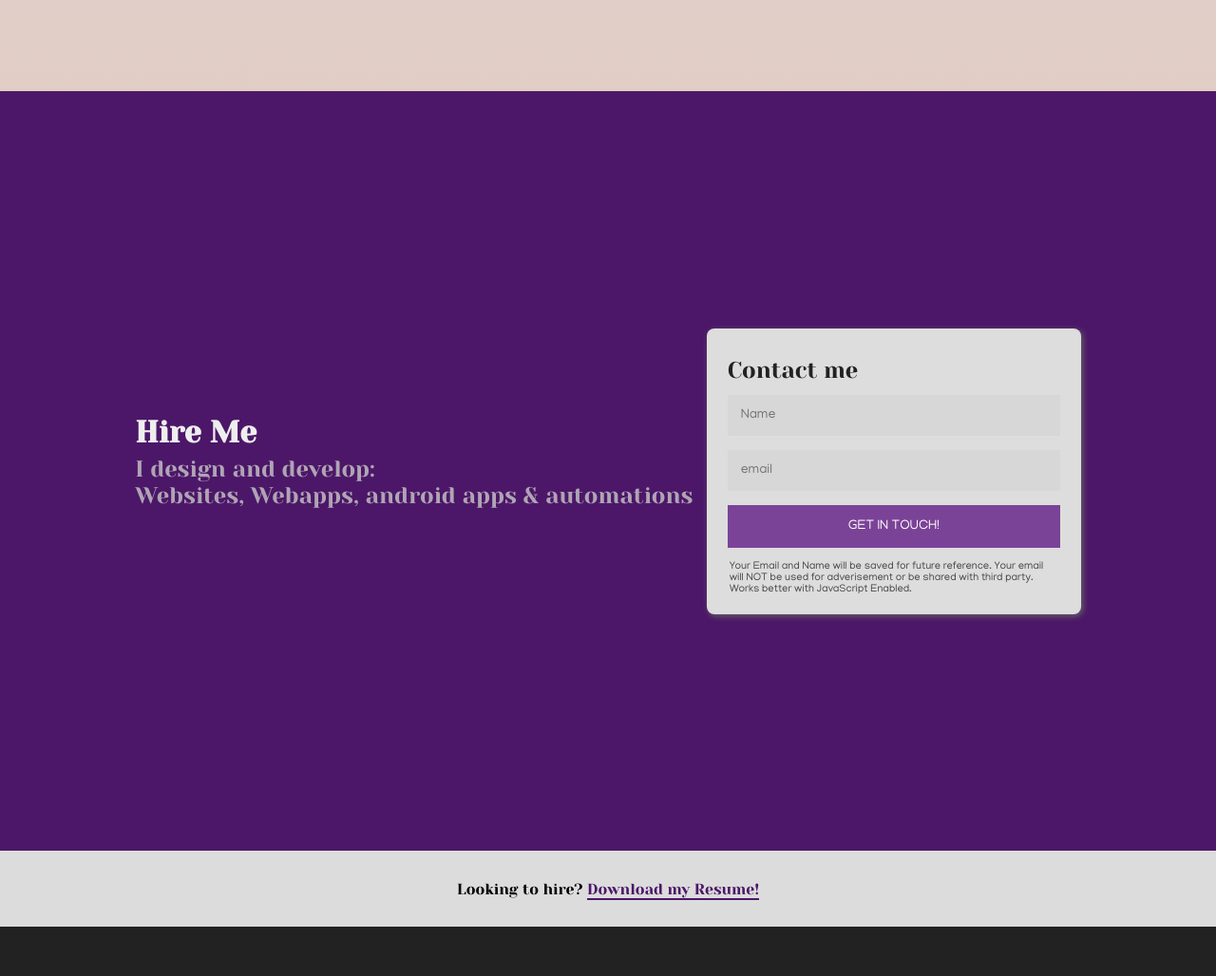
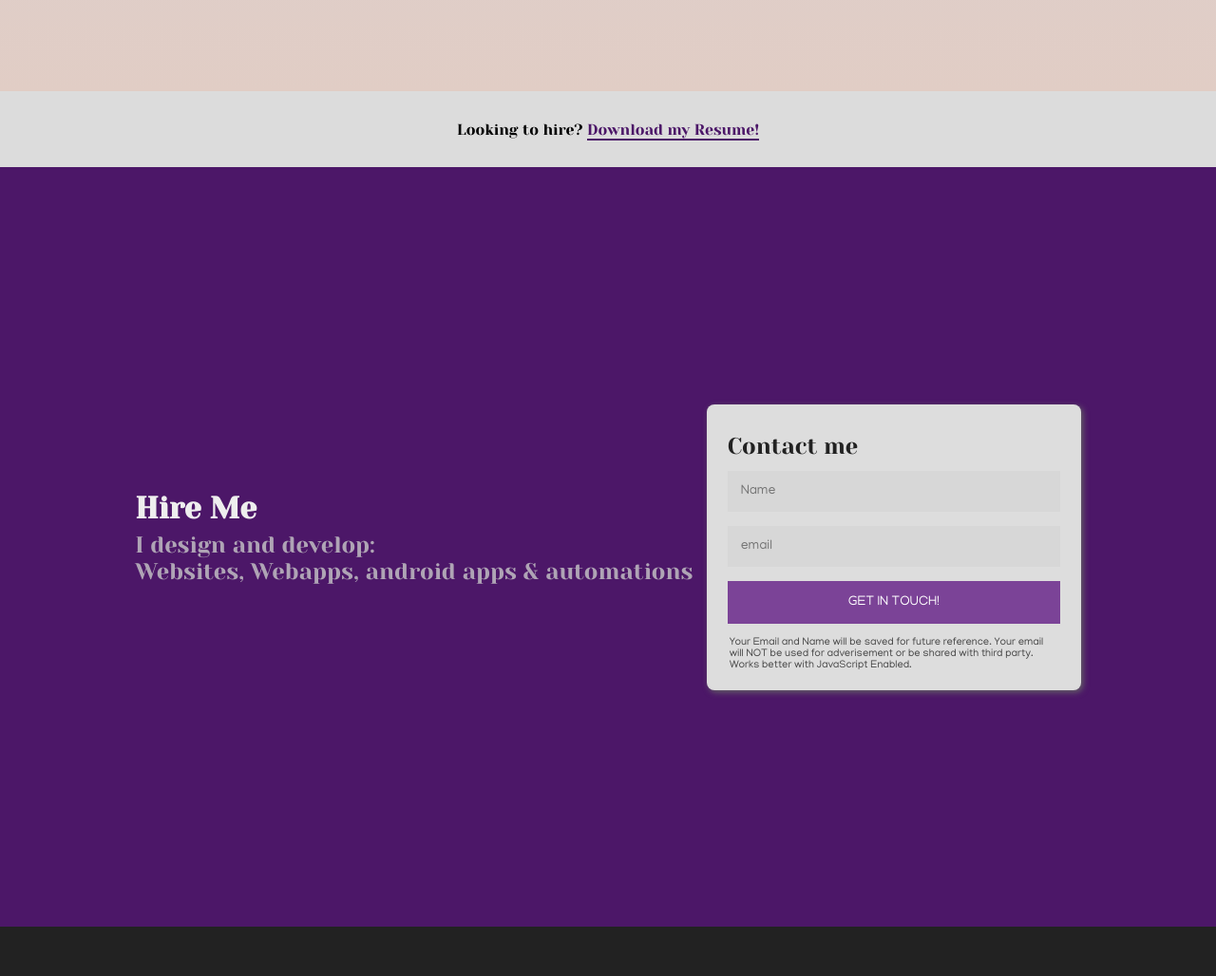
Before and after one commit to rohmishra/rmishra.me-legacy, a website: page index.html in a window 1280 px wide. Shown: the part 2600-3628 px from the top of the page at 95% size. Drawn offline with Linux system fonts and the light colour scheme.

Commit message:
Moved positioning of resume download strip

```diff
--- a/index.html
+++ b/index.html
@@ -119,6 +119,14 @@
             </div>
         </div>
     </div>
+    <!-- CTA: Resume -->
+    <div class="container strip" id="resume-CTA">
+        <p>
+            Looking to hire? <a href="/assets/resume-latest" download="Rohan Mishra Resume(Sept2020).pdf">Download
+                my Resume!</a>
+        </p>
+    </div>
+
     <!-- SECTION: Contact me -->
     <div id="contactme" class="container">
         <div class="left">
@@ -136,13 +144,6 @@
                 be shared with third party. Works better with JavaScript Enabled.</p>
         </div>
     </div>
-    <!-- CTA: Resume -->
-    <div class="container strip" id="resume-CTA">
-        <p>
-            Looking to hire? <a href="/assets/resume-latest" download="Rohan Mishra Resume(Sept2020).pdf">Download my Resume!</a>
-        </p>
-    </div>
-
     <!-- Footer -->
     <footer>
         <div id="footer_left">
```
